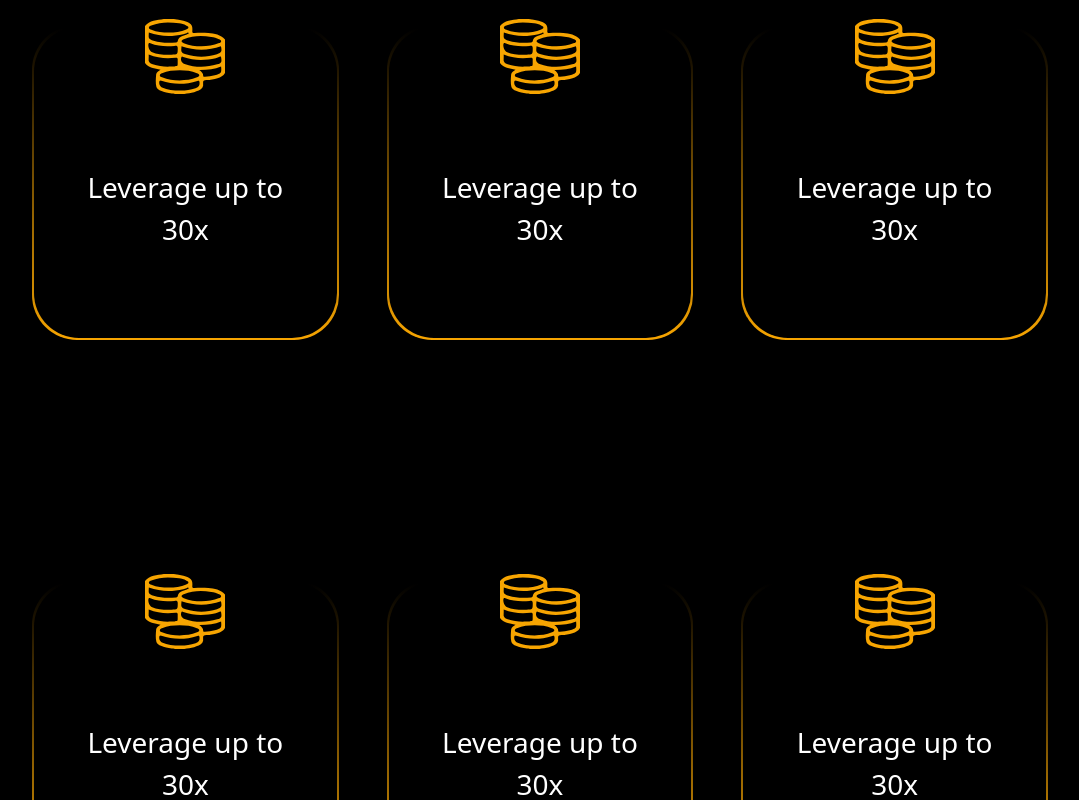
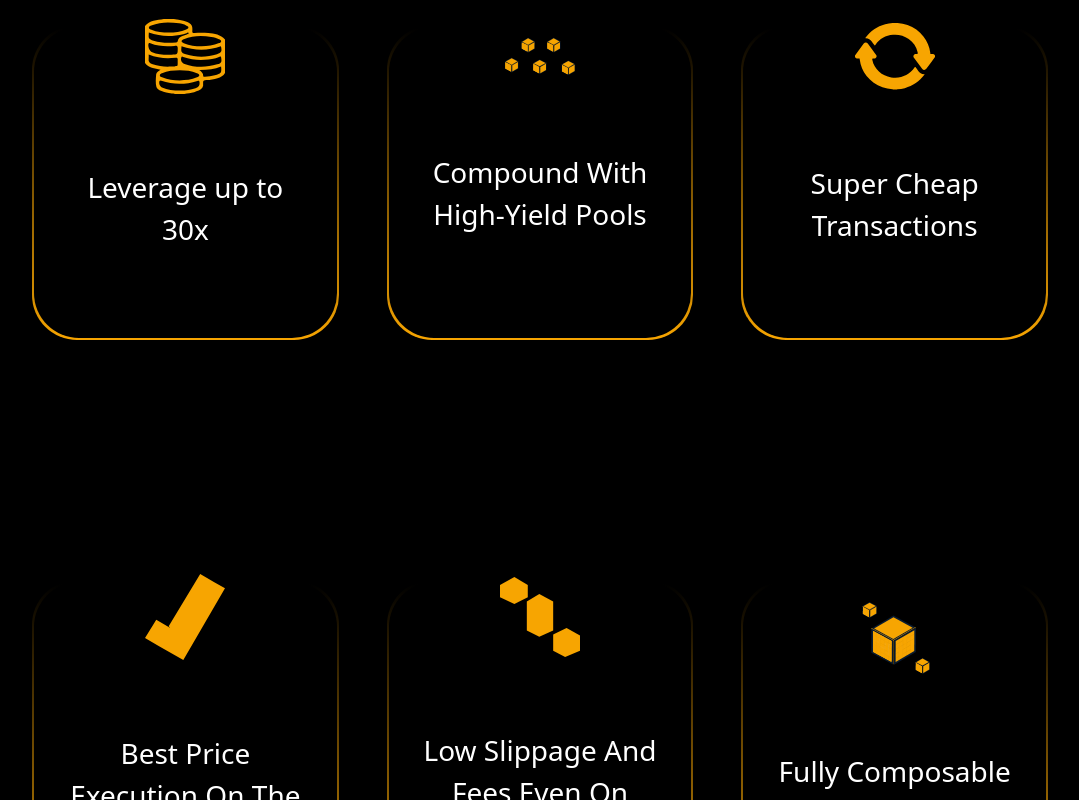
Before and after one commit to mabrur-h/bep-20-landing, a React (Create React App) app: page / in a window 1280 px wide. Shown: the part 3780-4580 px from the top of the page, without its empty margins (76-1155 px from the left). Built offline with nearby package versions, Linux system fonts and the light colour scheme.

Commit message:
update some icons

```diff
--- a/src/components/crypto-info/crypto-info.component.jsx
+++ b/src/components/crypto-info/crypto-info.component.jsx
@@ -2,6 +2,12 @@ import React, {useEffect} from "react";
 import {Button, Col, Container, Row} from "react-bootstrap";
 import './crypto-info.styles.css'
 import LeverageIcon from "../../icons/Group.svg";
+import CompoundIcon from "../../icons/Group 1230.svg"
+import TransactionIcon from "../../icons/Group 1232.svg"
+import BestPriceIcon from '../../icons/Vector 6.svg'
+import LowSlippageIcon from '../../icons/Group 1229.svg'
+import ComposableIcon from '../../icons/Group 1231.svg'
+
 import Aos from "aos";
 import "aos/dist/aos.css"
 
@@ -30,16 +36,16 @@ export const CryptoInfoComponent = () => {
                     <Col className="crypto-info-list d-flex align-items-center justify-content-center me-5">
                         <div className="crypto-info-wrapper w-100">
                             <div className="d-flex flex-column align-items-center text-center crypto-info-item">
-                                <img src={LeverageIcon} alt="icon" width="80" />
-                                <p className="text-white crypto-info-text mt-5 pt-4">Leverage up to 30x</p>
+                                <img src={CompoundIcon} alt="icon" width="80" />
+                                <p className="text-white crypto-info-text mt-5 pt-4">Compound With High-Yield Pools</p>
                             </div>
                         </div>
                     </Col>
                     <Col className="crypto-info-list d-flex align-items-center justify-content-center me-5">
                         <div className="crypto-info-wrapper w-100">
                             <div className="d-flex flex-column align-items-center text-center crypto-info-item">
-                                <img src={LeverageIcon} alt="icon" width="80" />
-                                <p className="text-white crypto-info-text mt-5 pt-4">Leverage up to 30x</p>
+                                <img src={TransactionIcon} alt="icon" width="80" />
+                                <p className="text-white crypto-info-text mt-5 pt-4">Super Cheap Transactions</p>
                             </div>
                         </div>
                     </Col>
@@ -49,24 +55,24 @@ export const CryptoInfoComponent = () => {
                     <Col className="crypto-info-list d-flex align-items-center justify-content-center me-5">
                         <div className="crypto-info-wrapper w-100">
                             <div className="d-flex flex-column align-items-center text-center crypto-info-item">
-                                <img src={LeverageIcon} alt="icon" width="80" />
-                                <p className="text-white crypto-info-text mt-5 pt-4">Leverage up to 30x</p>
+                                <img src={BestPriceIcon} alt="icon" width="80" />
+                                <p className="text-white crypto-info-text mt-5 pt-4">Best Price Execution On The Market</p>
                             </div>
                         </div>
                     </Col>
                     <Col className="crypto-info-list d-flex align-items-center justify-content-center me-5">
                         <div className="crypto-info-wrapper w-100">
                             <div className="d-flex flex-column align-items-center text-center crypto-info-item">
-                                <img src={LeverageIcon} alt="icon" width="80" />
-                                <p className="text-white crypto-info-text mt-5 pt-4">Leverage up to 30x</p>
+                                <img src={LowSlippageIcon} alt="icon" width="80" />
+                                <p className="text-white crypto-info-text mt-5 pt-4">Low Slippage And Fees Even On Large Trades</p>
                             </div>
                         </div>
                     </Col>
                     <Col className="crypto-info-list d-flex align-items-center justify-content-center me-5">
                         <div className="crypto-info-wrapper w-100">
                             <div className="d-flex flex-column align-items-center text-center crypto-info-item">
-                                <img src={LeverageIcon} alt="icon" width="80" />
-                                <p className="text-white crypto-info-text mt-5 pt-4">Leverage up to 30x</p>
+                                <img src={ComposableIcon} alt="icon" width="80" />
+                                <p className="text-white crypto-info-text mt-5 pt-4">Fully Composable With Other DApps</p>
                             </div>
                         </div>
                     </Col>
```
Also changed, not shown: 1 other file (tests, documents, lock files or other folders).
